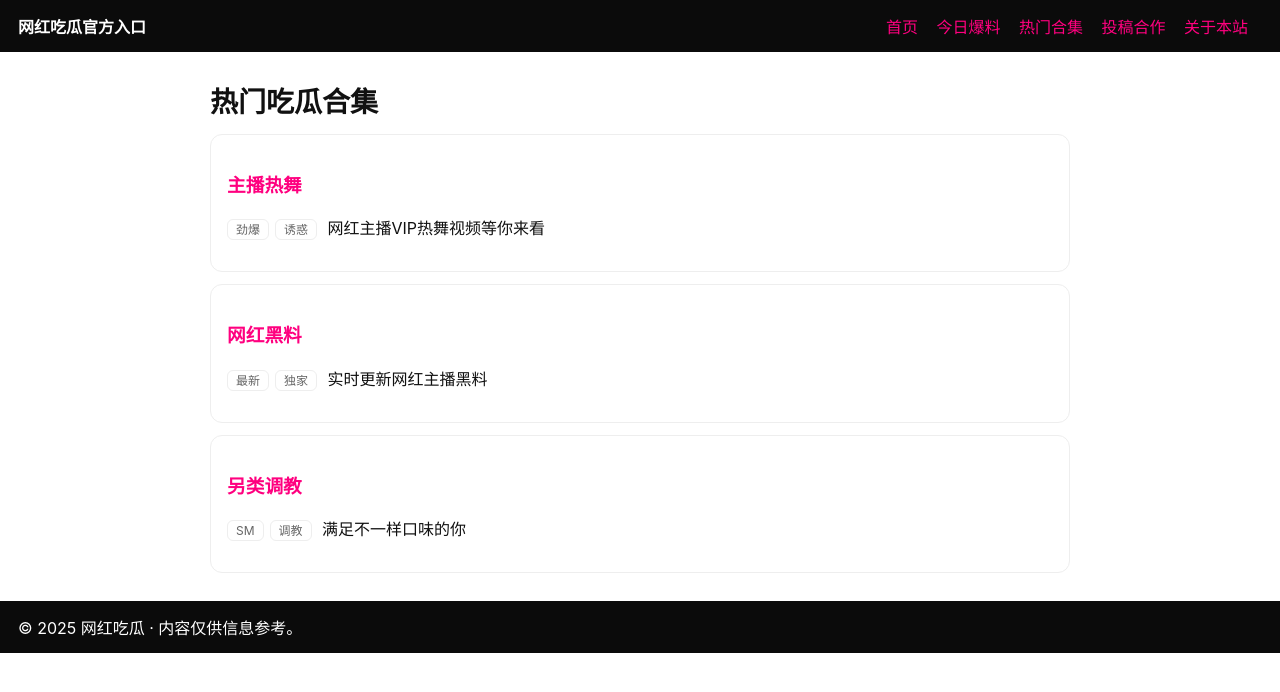
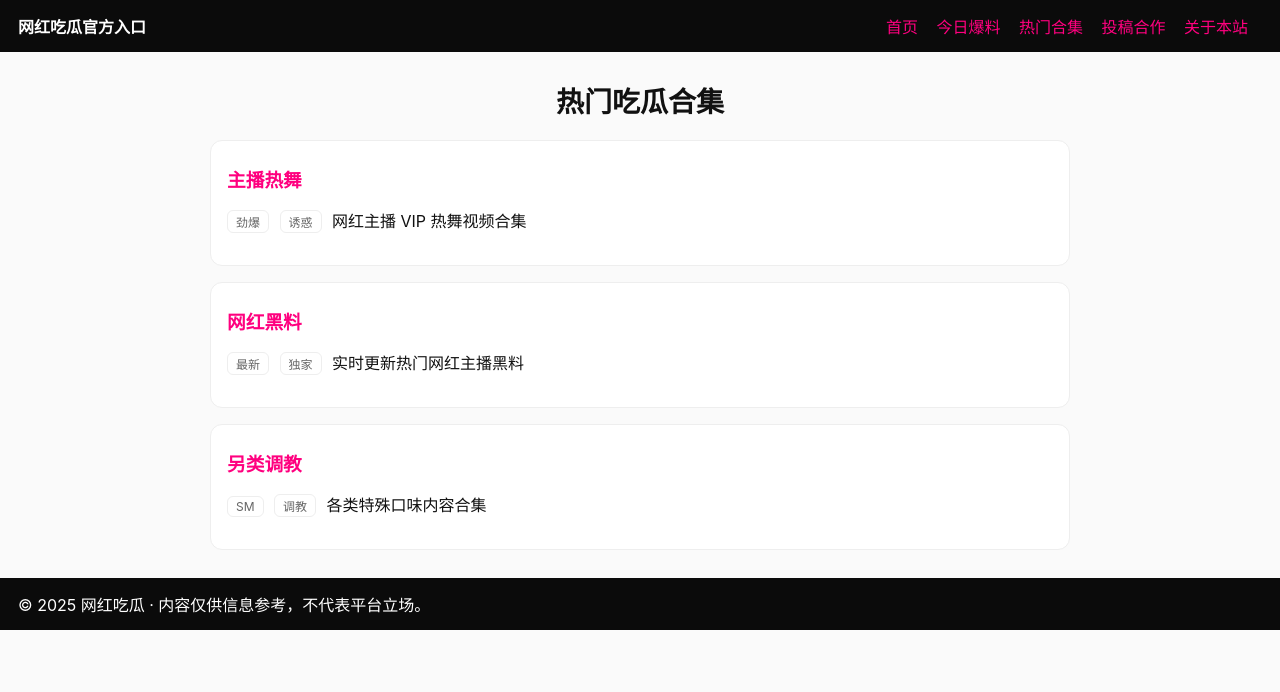
Before and after one commit to nahi72841-spec/chigua-official, a plain HTML site: page hot.html in a window 1280 px wide. Drawn offline with Linux system fonts and the light colour scheme.

Commit message:
Add files via upload

```diff
--- a/hot.html
+++ b/hot.html
@@ -1,69 +1,151 @@
 <!DOCTYPE html>
 <html lang="zh-CN">
 <head>
-<meta charset="UTF-8"><meta name="viewport" content="width=device-width, initial-scale=1" />
+<meta charset="UTF-8">
+<meta name="viewport" content="width=device-width, initial-scale=1">
 <title>热门吃瓜合集｜网红吃瓜官方入口</title>
-<meta name="description" content="持续更新的热门吃瓜合辑：高讨论度事件回顾、核心时间线、可信线索与辟谣汇总。" />
-<meta name="keywords" content="热门吃瓜,网红事件,八卦合集,时间线" />
+
+<meta name="description" content="持续更新的热门吃瓜合辑：热门视频合计、另类视频合集。" />
+<meta name="keywords" content="热门吃瓜,网红事件" />
 <link rel="canonical" href="https://nahi72841-spec.github.io/chigua-official/hot.html" />
+
 <meta property="og:type" content="website" />
 <meta property="og:title" content="热门吃瓜合集" />
 <meta property="og:description" content="高讨论度事件回顾与时间线整理。" />
 <meta property="og:url" content="https://nahi72841-spec.github.io/chigua-official/hot.html" />
 <meta property="og:image" content="https://nahi72841-spec.github.io/chigua-official/banner.jpg" />
+
 <meta name="robots" content="index,follow" />
+
 <style>
-  body{font-family:-apple-system,BlinkMacSystemFont,Segoe UI,Microsoft Yahei,Arial,sans-serif;margin:0;color:#111}
-  header,footer{padding:14px 18px;background:#0b0b0b;color:#fff}
-  a{color:#ff007f;text-decoration:none}
-  nav a{margin-right:14px}
-  .wrap{max-width:860px;margin:28px auto;padding:0 16px}
-  h1{font-size:28px;margin:14px 0}
-  .card{border:1px solid #eee;border-radius:12px;padding:16px;margin:12px 0;background:#fff}
-  .tag{font-size:12px;color:#666;border:1px solid #eee;border-radius:6px;padding:2px 8px;margin-right:6px}
+  body {
+    font-family: -apple-system, BlinkMacSystemFont, Segoe UI, Microsoft YaHei, Arial, sans-serif;
+    margin: 0;
+    padding: 0;
+    background: #fafafa; /* ✅ 修复背景缺失 */
+    color: #111;
+    min-height: 100vh; /* ✅ 修复页面显示不全 */
+  }
+
+  header, footer {
+    padding: 14px 18px;
+    background: #0b0b0b;
+    color: #fff;
+  }
+
+  nav { float: right; }
+  header::after {
+    content: "";
+    display: block;
+    clear: both; /* ✅ 修复 float 导致的布局错乱 */
+  }
+
+  a {
+    color: #ff007f;
+    text-decoration: none;
+  }
+
+  nav a { margin-right: 14px; }
+
+  .wrap {
+    max-width: 860px;
+    margin: 28px auto;
+    padding: 0 16px;
+  }
+
+  h1 {
+    text-align: center;
+    font-size: 28px;
+    margin: 20px 0;
+  }
+
+  .card {
+    border: 1px solid #eee;
+    border-radius: 12px;
+    padding: 16px;
+    margin: 16px 0;
+    background: #fff;
+  }
+
+  .card h3 {
+    margin: 8px 0;
+  }
+
+  .tag {
+    display: inline-block;
+    font-size: 12px;
+    color: #666;
+    border: 1px solid #eee;
+    border-radius: 6px;
+    padding: 2px 8px;
+    margin-right: 6px;
+  }
 </style>
+
 <script type="application/ld+json">
 {
-  "@context":"https://schema.org",
-  "@type":"ItemList",
-  "name":"热门吃瓜合集",
-  "url":"https://nahi72841-spec.github.io/chigua-official/hot.html",
-  "itemListElement":[
-    {"@type":"ListItem","position":1,"url":"https://nahi72841-spec.github.io/chigua-official/posts/post-1.html"},
-    {"@type":"ListItem","position":2,"url":"https://nahi72841-spec.github.io/chigua-official/posts/post-2.html"},
-    {"@type":"ListItem","position":3,"url":"https://nahi72841-spec.github.io/chigua-official/posts/post-3.html"}
+  "@context": "https://schema.org",
+  "@type": "ItemList",
+  "name": "热门吃瓜合集",
+  "url": "https://nahi72841-spec.github.io/chigua-official/hot.html",
+  "itemListElement": [
+    {"@type": "ListItem", "position": 1, "url": "https://nahi72841-spec.github.io/chigua-official/posts/post-1.html"},
+    {"@type": "ListItem", "position": 2, "url": "https://nahi72841-spec.github.io/chigua-official/posts/post-2.html"},
+    {"@type": "ListItem", "position": 3, "url": "https://nahi72841-spec.github.io/chigua-official/posts/post-3.html"}
   ]
 }
 </script>
+
 </head>
 <body>
+
 <header>
   <strong>网红吃瓜官方入口</strong>
-  <nav style="float:right">
+  <nav>
     <a href="./">首页</a>
     <a href="./new.html">今日爆料</a>
     <a href="./hot.html">热门合集</a>
     <a href="./contact.html">投稿合作</a>
     <a href="./about.html">关于本站</a>
-  </nav><div style="clear:both"></div>
+  </nav>
 </header>
 
 <div class="wrap">
+
   <h1>热门吃瓜合集</h1>
+
   <div class="card">
     <h3><a href="./posts/post-1.html">主播热舞</a></h3>
-    <p><span class="tag">劲爆</span><span class="tag">诱惑</span> 网红主播VIP热舞视频等你来看</p>
+    <p>
+      <span class="tag">劲爆</span>
+      <span class="tag">诱惑</span>
+      网红主播 VIP 热舞视频合集
+    </p>
   </div>
+
   <div class="card">
     <h3><a href="./posts/post-2.html">网红黑料</a></h3>
-    <p><span class="tag">最新</span><span class="tag">独家</span> 实时更新网红主播黑料</p>
+    <p>
+      <span class="tag">最新</span>
+      <span class="tag">独家</span>
+      实时更新热门网红主播黑料
+    </p>
   </div>
+
   <div class="card">
     <h3><a href="./posts/post-3.html">另类调教</a></h3>
-    <p><span class="tag">SM</span><span class="tag">调教</span> 满足不一样口味的你</p>
+    <p>
+      <span class="tag">SM</span>
+      <span class="tag">调教</span>
+      各类特殊口味内容合集
+    </p>
   </div>
+
 </div>
 
-<footer>© 2025 网红吃瓜 · 内容仅供信息参考。</footer>
+<footer>
+  © 2025 网红吃瓜 · 内容仅供信息参考，不代表平台立场。
+</footer>
+
 </body>
 </html>
```
Also changed, not shown: New.html (+99 -22 lines).
